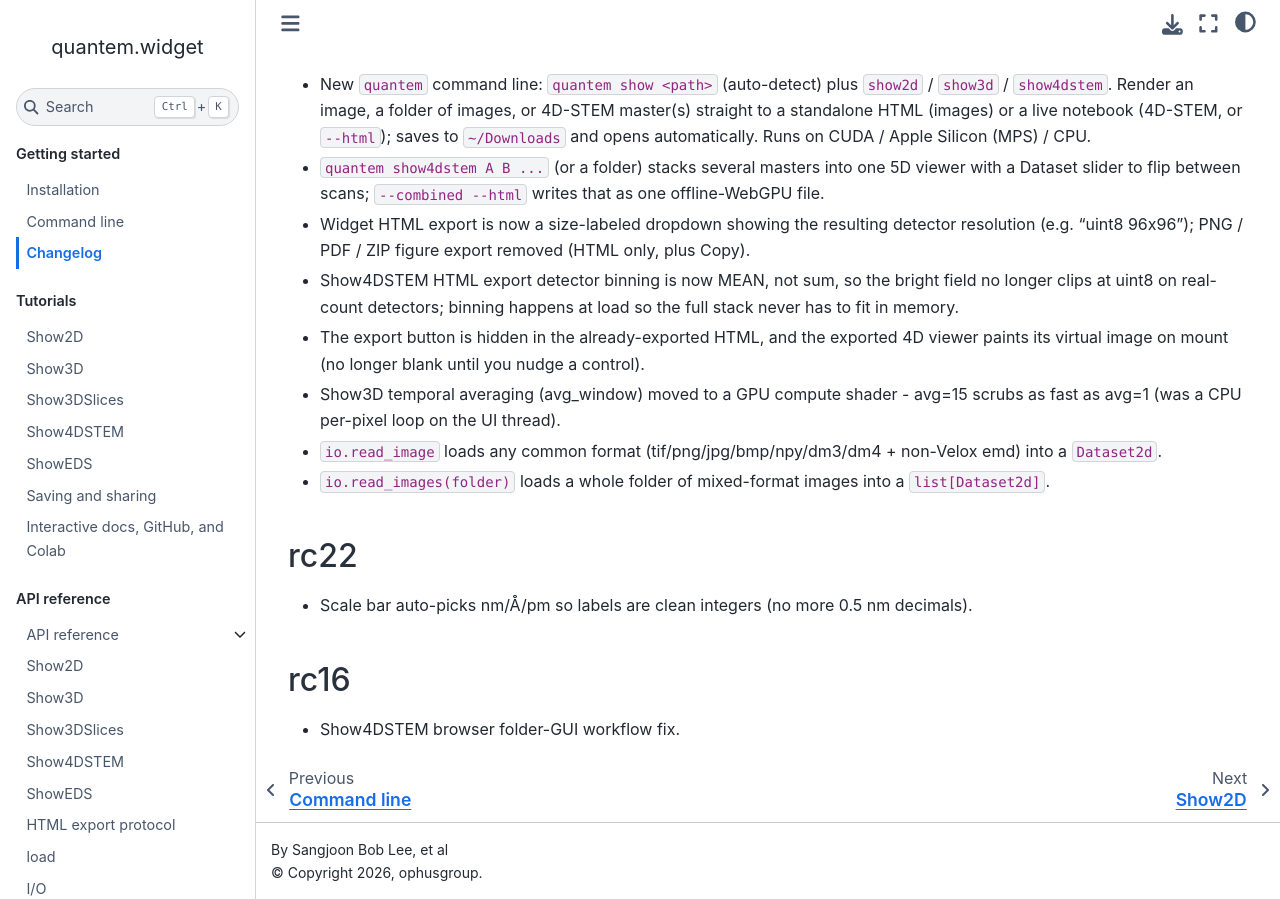
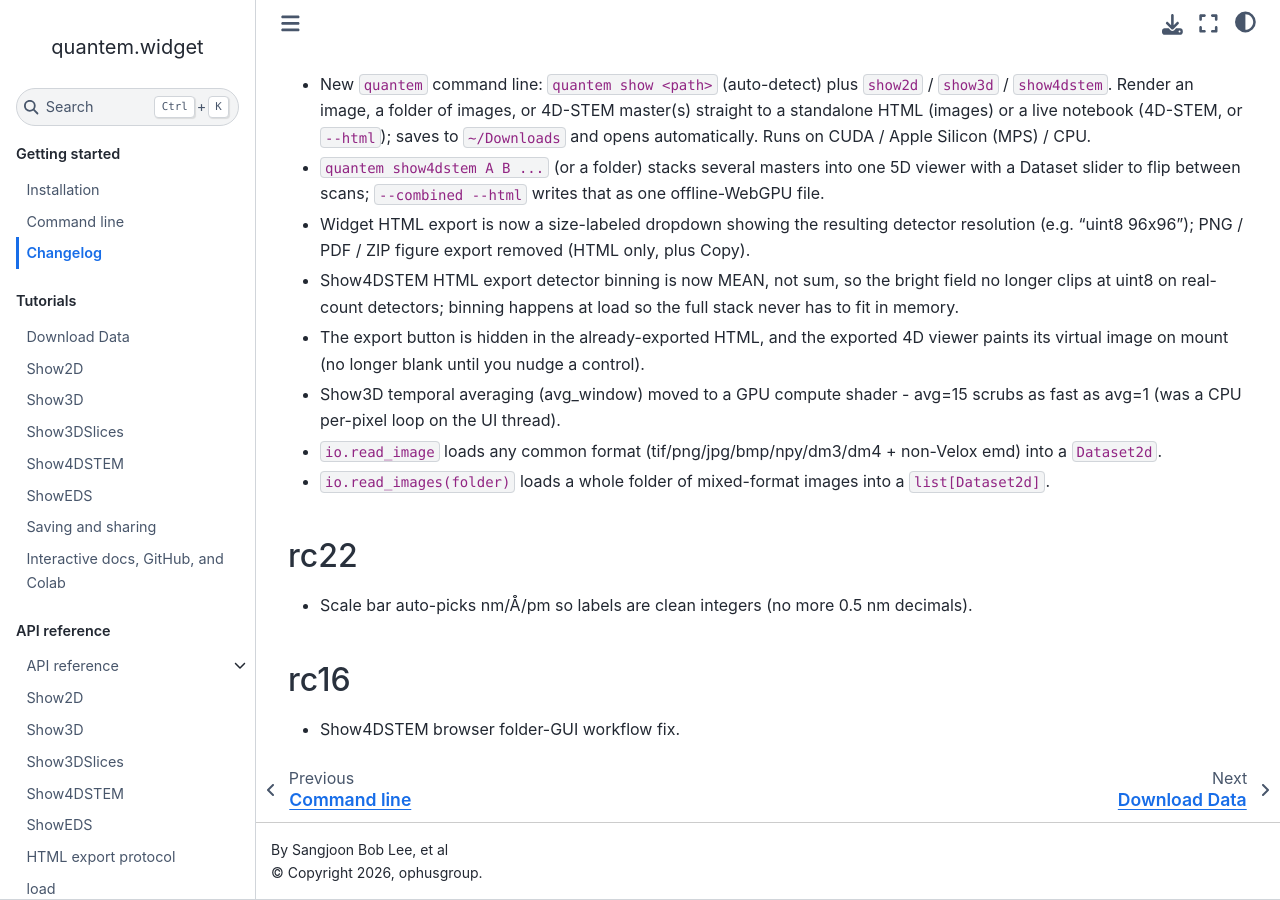
Before and after one commit to bobleesj/quantem.widget, a Jupyter Book: the page built from docs/changelog.md, in a window 1280 px wide and 900 px high, scrolled down 992 px. Built offline with Jupyter Book 1.0.4 settings and Sphinx 7.4.7 and the Sphinx Book theme 1.1.4, drawn with Linux system fonts in a browser that asks for light colours; some of the changed lines change nothing that is shown.

Commit message:
Add hosted data download tutorial

```diff
--- a/docs/_config.yml
+++ b/docs/_config.yml
@@ -5,6 +5,8 @@
 author: Sangjoon Bob Lee, et al
 logo: ""
 only_build_toc_files: true
+exclude_patterns:
+  - "**/._*"
 
 execute:
   execute_notebooks: "off"
--- a/docs/_toc.yml
+++ b/docs/_toc.yml
@@ -11,6 +11,7 @@
       - file: changelog
   - caption: Tutorials
     chapters:
+      - file: tutorials/download_data
       - file: tutorials/show2d
       - file: tutorials/show3d
       - file: tutorials/show3dslices
```
Also changed, not shown: docs/tutorials/download_data.ipynb (added).
